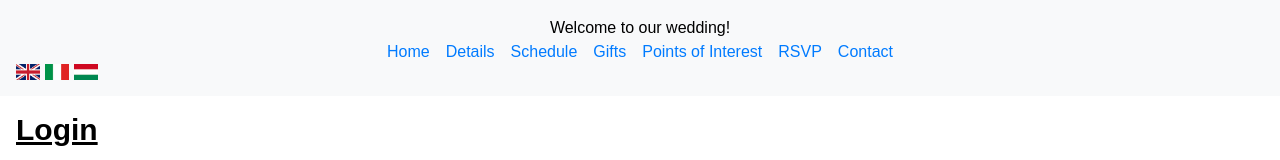
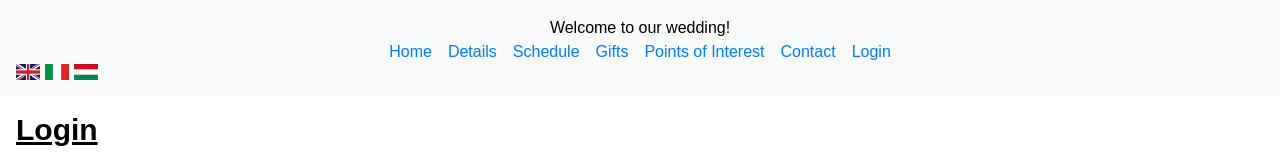
Before and after one commit to ciccilleju/wedding, a React (Create React App) app: page /login in a window 1280 px wide. Shown: the top 160 px of the page. Built offline with nearby package versions, Linux system fonts and the light colour scheme; the HTML template or start-up script is replaced by a standard one.

Commit message:
visibilità routes

```diff
--- a/src/App.js
+++ b/src/App.js
@@ -31,19 +31,13 @@ function App() {
             <Route path="/login" element={<Login />} />
             <Route path="/" element={<Home />} />
             <Route path="/details" element={
-              <PrivateRoute roles={['guest', 'guest_italy', 'guest_hungary', 'admin']}>
               <Details />
-              </PrivateRoute>
             } />
             <Route path="/schedule" element={
-              <PrivateRoute roles={['guest', 'guest_italy', 'guest_hungary', 'admin']}>
               <Schedule />
-              </PrivateRoute>
             } />
             <Route path="/travel" element={
-              <PrivateRoute roles={['guest', 'guest_italy', 'guest_hungary', 'admin']}>
               <Travel />
-              </PrivateRoute>
             } />
             <Route path="/accommodation" element={
               <PrivateRoute roles={['guest_italy', 'admin']}>
@@ -56,14 +50,10 @@ function App() {
               </PrivateRoute>
             } />
             <Route path="/gifts" element={
-              <PrivateRoute roles={['guest', 'guest_italy', 'guest_hungary', 'admin']}>
               <Gifts />
-              </PrivateRoute>
             } />
             <Route path="/poi" element={
-              <PrivateRoute roles={['guest', 'guest_italy', 'guest_hungary', 'admin']}>
               <POI />
-              </PrivateRoute>
             } />
             <Route path="/rsvp" element={
               <PrivateRoute roles={['guest', 'guest_italy', 'guest_hungary', 'admin']}>
@@ -71,9 +61,7 @@ function App() {
               </PrivateRoute>
             } />
             <Route path="/contact" element={
-              <PrivateRoute roles={['guest', 'guest_italy', 'guest_hungary', 'admin']}>
               <Contact />
-              </PrivateRoute>
             } />
             <Route path="/logout" element={<Logout />} />
             <Route path="/users" element={
--- a/src/components/header/Header.js
+++ b/src/components/header/Header.js
@@ -31,10 +31,11 @@ const Header = () => {
             || userRole === 'guest_hungary') && <li><Link to="/accommodation-hungary">{t('accommodation')}</Link></li>}
           <li><Link to="/gifts">{t('gifts')}</Link></li>
           <li><Link to="/poi">{t('poi')}</Link></li>
-          <li><Link to="/rsvp">{t('rsvp')}</Link></li>
+          {isUserLoggedIn && <li><Link to="/rsvp">{t('rsvp')}</Link></li>}
           <li><Link to="/contact">{t('contact')}</Link></li>
           {userRole === 'admin' && <li><Link to="/users">Users Managements</Link></li>}
           {isUserLoggedIn && <li><Link to="/logout">Logout</Link></li>}
+          {!isUserLoggedIn && <li><Link to="/login">Login</Link></li>}
         </ul>
       </nav>
       <div className="language-switcher">
```
Lines whose indentation alone changed are shown as unchanged.
